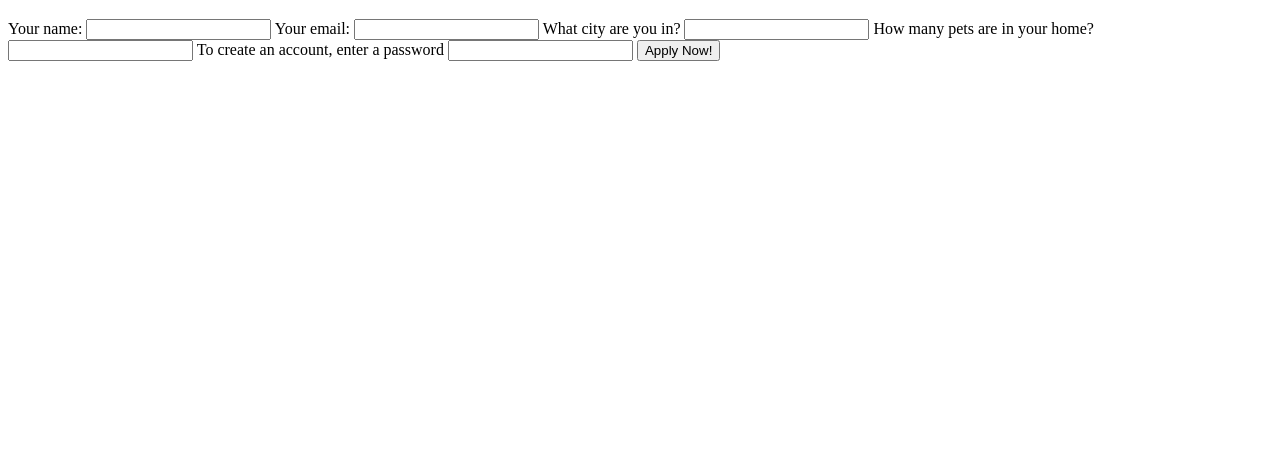
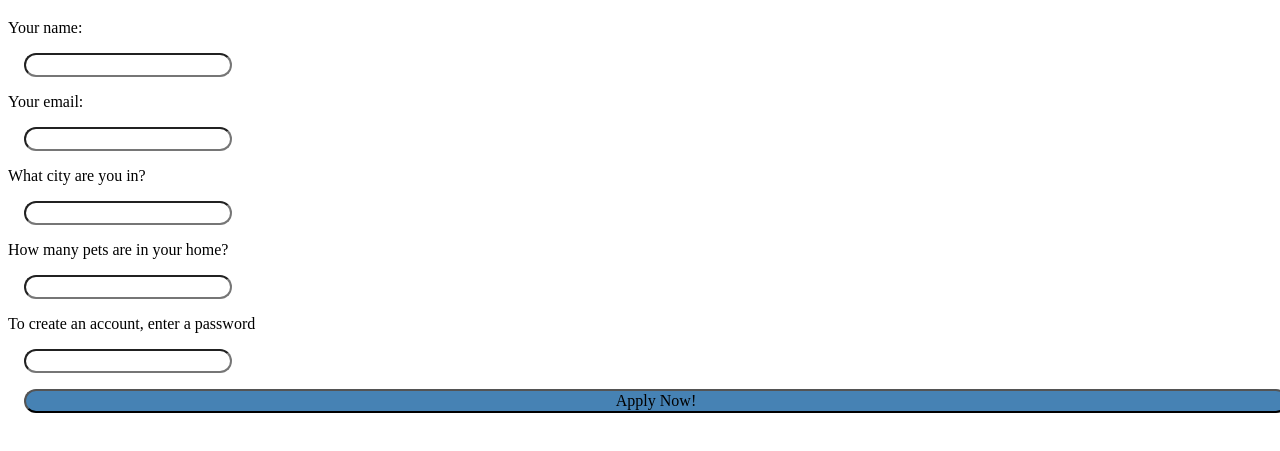
Before and after one commit to marysennello/web-forms, a plain HTML site: page index.html in a window 1280 px wide. Shown: the part 61-512 px from the top of the page. Drawn offline with Linux system fonts and the light colour scheme.

Commit message:
added basic css to form

```diff
--- a/index.html
+++ b/index.html
@@ -3,6 +3,7 @@
   <head>
     <meta charset="utf-8">
     <title>Web Forms</title>
+    <link rel="stylesheet" type="text/css" href="styles.css">
   </head>
   <body>
     <h1>Pet Adoption Application</h1>
--- /dev/null
+++ b/styles.css
@@ -0,0 +1,18 @@
+button, input, select, textarea {
+  font-family: inherit;
+  font-size: 100%;
+  box-sizing: border-box;
+  display: block;
+  margin: 1rem;
+}
+input[type=submit]{
+  width: 100%;
+  background-color: SteelBlue;
+}
+input[type=password]:focus {
+  background-color: seagreen;
+  outline: none;
+}
+input {
+  border-radius: 15px;
+}
```
